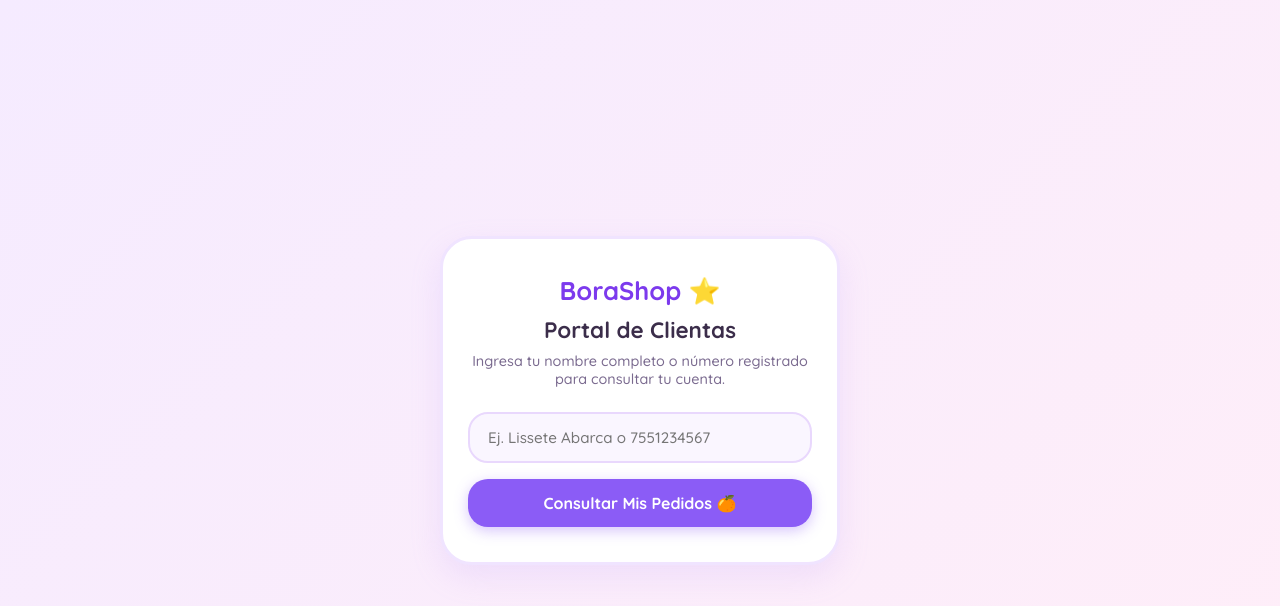
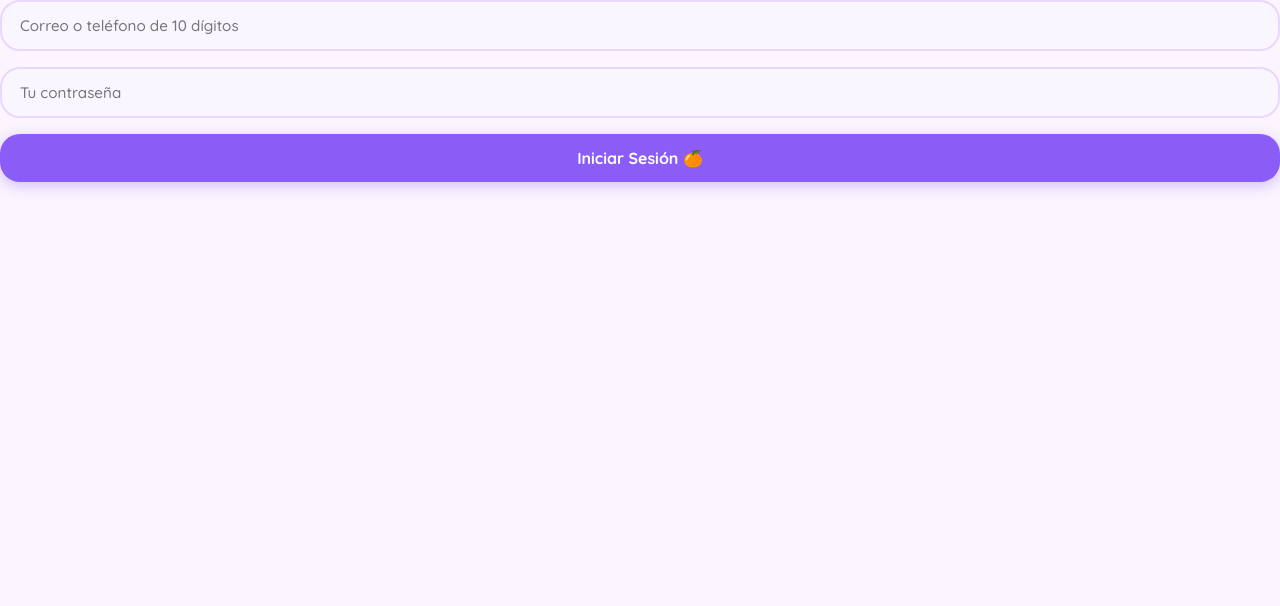
Before and after one commit to borashopgo-go/Portal, a website: page public/index.html in a window 1280 px wide. Drawn offline with Linux system fonts and the light colour scheme.

Commit message:
Update index.html

```diff
--- a/public/index.html
+++ b/public/index.html
@@ -548,20 +548,15 @@
 <body>
 
   <!-- PANTALLA 1: CONSULTA POR NOMBRE / TELÉFONO -->
-  <div id="login-screen" class="login-container">
-    <div class="login-card">
-      <div class="brand-logo">BoraShop ⭐</div>
-      <h2>Portal de Clientas</h2>
-      <p>Ingresa tu nombre completo o número registrado para consultar tu cuenta.</p>
-
-      <form id="loginForm">
-        <div class="form-group">
-          <input type="text" id="userInput" placeholder="Ej. Lissete Abarca o 7551234567" required>
-        </div>
-        <button type="submit" class="btn-purple-full">Consultar Mis Pedidos 🍊</button>
-      </form>
-    </div>
+  <form id="loginForm">
+  <div class="form-group">
+    <input type="text" id="userInput" placeholder="Correo o teléfono de 10 dígitos" required>
   </div>
+  <div class="form-group">
+    <input type="password" id="passwordInput" placeholder="Tu contraseña" required>
+  </div>
+  <button type="submit" class="btn-purple-full">Iniciar Sesión 🍊</button>
+</form>
 
   <!-- PANTALLA 2: PANEL DE LA CLIENTA -->
   <div id="dashboard-screen" class="dashboard-container hidden">
```
